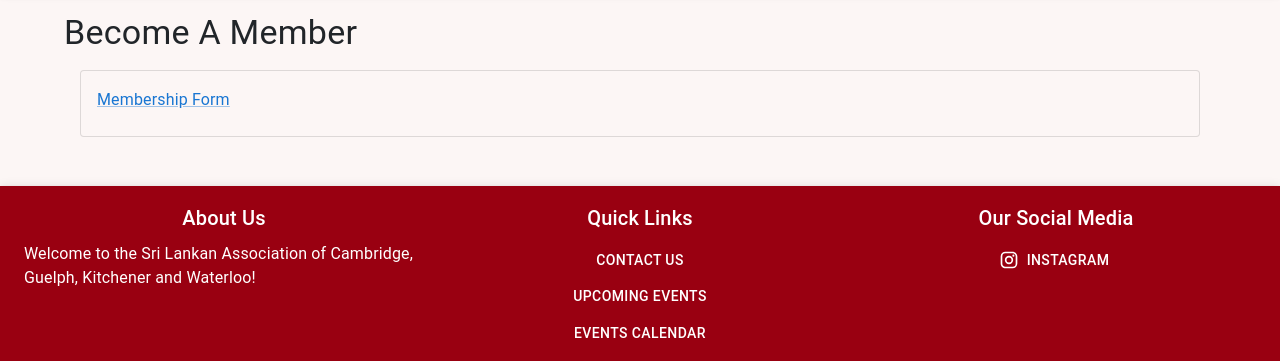
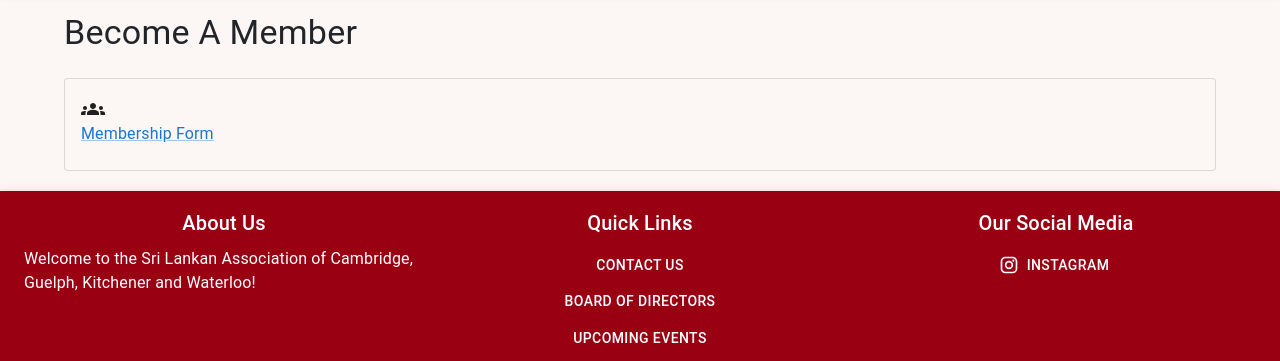
Before and after one commit to savperera369/slackgwapp, a React (Create React App) app: page /becomemember in a window 1280 px wide. Shown: the part 360-721 px from the top of the page. Built offline with nearby package versions, Linux system fonts and the light colour scheme.

Commit message:
even more styling

```diff
--- a/src/components/Footer.js
+++ b/src/components/Footer.js
@@ -21,6 +21,7 @@ function Footer(){
                     <Stack alignItems="center" spacing={0}>
                         <Typography sx={{marginBottom: 1}} variant="h6">Quick Links</Typography>
                         <Button color="inherit" onClick={()=>navigate("/contact")}>Contact Us</Button>
+                        <Button color="inherit" onClick={()=>navigate("/board")}>Board of Directors</Button>
                         <Button color="inherit" onClick={()=>navigate("/upcomingevents")}>Upcoming Events</Button>
                         <Button color="inherit" onClick={()=>navigate("/eventscalendar")}>Events Calendar</Button>
                         <Button color="inherit" onClick={()=>navigate("/bylaws")}>Bylaws</Button>
--- a/src/pages/BecomeAMember.js
+++ b/src/pages/BecomeAMember.js
@@ -2,13 +2,17 @@ import React from 'react';
 import '../index.css';
 import slackForm from '../pdfs/SLACGKW_MEMBERSHIP_FORM.pdf';
 import { Typography, Container, Card, CardContent, Link} from '@mui/material';
+import GroupsIcon from '@mui/icons-material/Groups';
 
 function BecomeAMember(){
     return (
         <Container className="topDoc">
             <Typography variant="h4">Become A Member</Typography>
-            <Card sx={{margin: 2, backgroundColor:"#FCF6F5"}} variant="outlined">
+            <br />
+            <Card sx={{backgroundColor:"#FCF6F5"}} variant="outlined">
                 <CardContent>
+                    <GroupsIcon />
+                    <br />
                     <Link variant="body1" href={slackForm} target="_blank" rel="noreferrer">Membership Form</Link>
                 </CardContent>
             </Card>
--- a/src/pages/ByLaws.js
+++ b/src/pages/ByLaws.js
@@ -2,6 +2,7 @@ import React from 'react';
 import '../index.css';
 import bylaws from '../pdfs/by_laws.pdf';
 import { Typography, Container, Link, Card, CardContent} from '@mui/material';
+import ArticleIcon from '@mui/icons-material/Article';
 
 function ByLaws () {
     return (
@@ -10,6 +11,8 @@ function ByLaws () {
             <br />
             <Card sx={{backgroundColor:"#FCF6F5"}} variant="outlined">
                 <CardContent>
+                    <ArticleIcon />
+                    <br />
                     <Typography variant="body1"><Link href={bylaws} target="_blank" rel="noreferrer">Download a Copy of the Bylaws</Link></Typography>
                 </CardContent>
             </Card>
--- a/src/pages/Contact.js
+++ b/src/pages/Contact.js
@@ -2,7 +2,7 @@ import React from 'react';
 import '../index.css';
 import { Typography, Container, Stack, Card, CardContent} from '@mui/material';
 import EmailIcon from '@mui/icons-material/Email';
-import LocalPostOfficeIcon from '@mui/icons-material/LocalPostOffice';
+import ContactMailIcon from '@mui/icons-material/ContactMail';
 
 function Contact(){
     return (
@@ -27,7 +27,7 @@ function Contact(){
             <Card variant="outlined">
                 <CardContent className="card">
                     <Stack spacing={2}>
-                        <LocalPostOfficeIcon />
+                        <ContactMailIcon />
                         <Typography fontWeight="bold" variant="h6">By Post</Typography>
                         <Typography variant="body1">You can reach us by post as well.</Typography>
                         <Typography variant="body1">Postal Address: 427 Lausanne Cresent Waterloo, ON, N2T 2X6, Canada</Typography>
```
